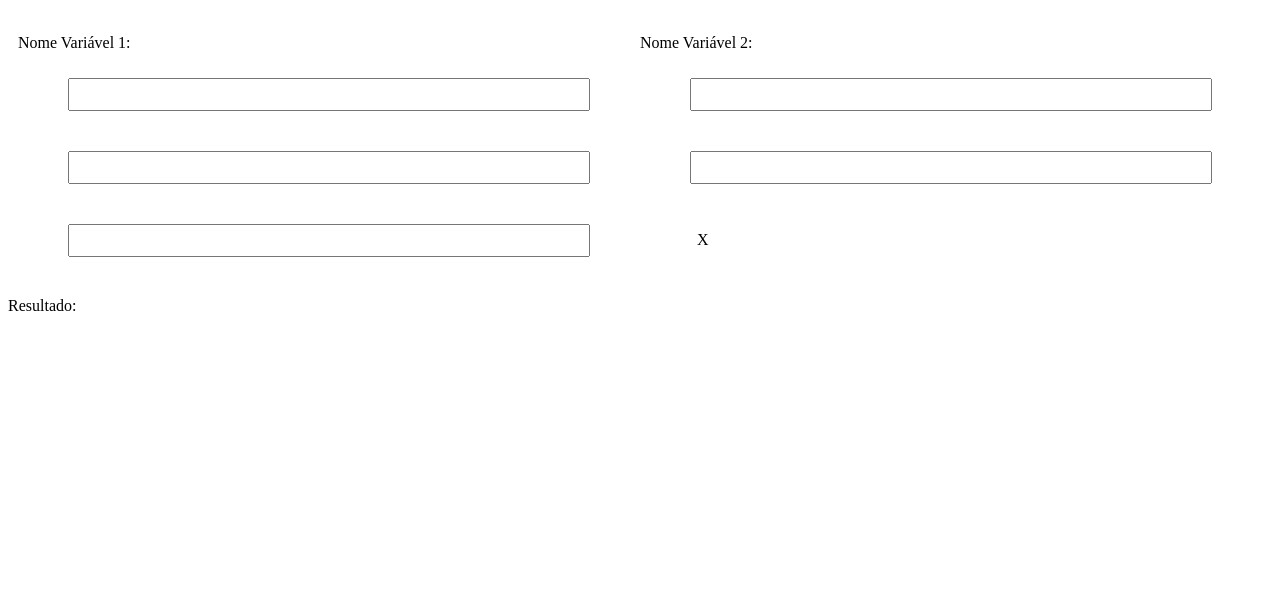
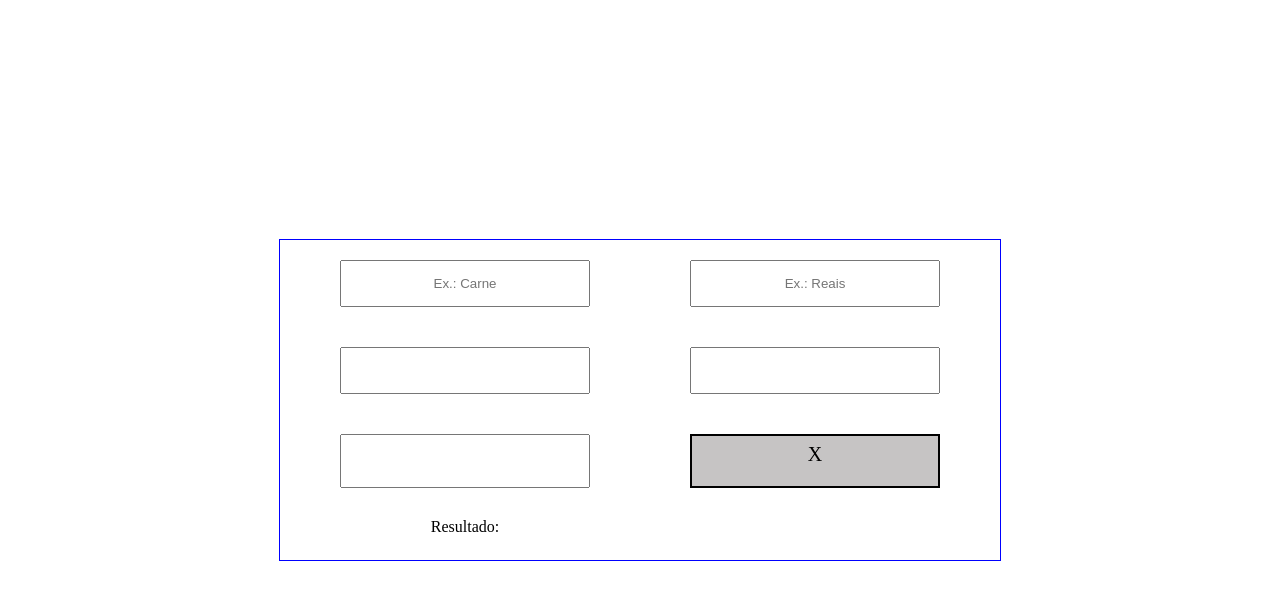
Before and after one commit to Falcon-Br/RegraDe3_Calculator, a plain HTML site: page index.html in a window 1280 px wide. Drawn offline with Linux system fonts and the light colour scheme.

Commit message:
Posicionamento e mensagem

```diff
--- a/index.html
+++ b/index.html
@@ -11,17 +11,15 @@
 <body>
 
     <div id="dados-container">
-        <p>Nome Variável 1:</p>
-        <p>Nome Variável 2:</p>
-        <input id="variavel_1" class="dados" type="text">
-        <input id="variavel_2" class="dados" type="text">
+        <input id="variavel_1" class="dados" type="text" placeholder="Ex.: Carne">
+        <input id="variavel_2" class="dados" type="text"  placeholder="Ex.: Reais">
         <input oninput="calcula()" id="dado1" class="dados" type="number">
         <input oninput="calcula()" id="dado2" class="dados" type="number">
         <input oninput="calcula()" id="dado3" class="dados" type="number">
         <div id="resultado" class="dados">X</div>
+        <div id="resultadoTexto">Resultado:</div>
+    </div>
 
-    </div>
-    <div id="resultadoTexto">Resultado:</div>
 
     <script src="script.js"></script>
 </body>
--- a/script.js
+++ b/script.js
@@ -24,7 +24,8 @@ function texto(valorFinal){
     console.log(variavel_2);
 
     let resultadoTexto = document.getElementById("resultadoTexto");
-    resultadoTexto.innerHTML = `${variavel_1} equivale a ${valorFinal}`;
+
+    resultadoTexto.innerHTML = `${variavel_1}(s) equivale a ${valorFinal}`;
 }
 
 function calcula(){
--- a/style.css
+++ b/style.css
@@ -1,10 +1,30 @@
 #dados-container{
+    position: absolute;
+    top: 50%;
+    left: 50%;
+    transform: translate(-50%, -50%);
     display: grid;
     grid-template-columns: auto auto;
     padding: 10px;
+    height: 300px;
+    width: 700px;
+    border: 1px solid blue;
 }
 
 .dados{
     padding: 7px;
     margin: 10px 50px 30px 50px;
+    text-align: center;
+
 }
+
+#resultadoTexto{
+    text-align: center;
+}
+
+#resultado{
+    border-style: solid;
+    border-width: 2px;
+    background-color: rgba(75, 68, 68, 0.315);
+    font-size: 20px;
+}
```
